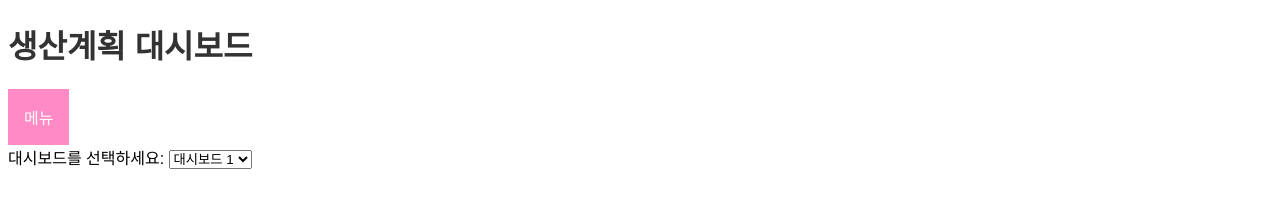
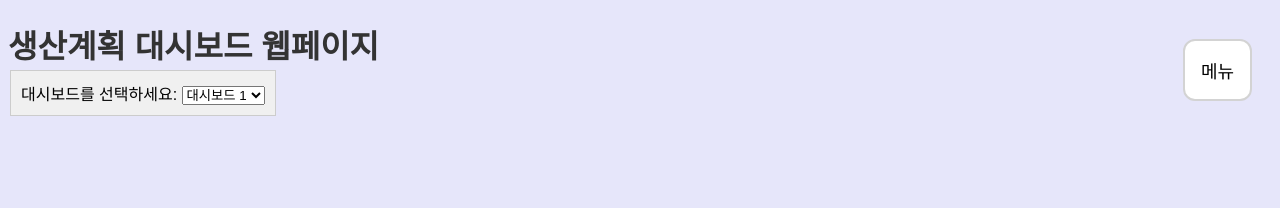
Before and after one commit to joajoa0417/web-page, a plain HTML site: page index.html in a window 1280 px wide. Drawn offline with Linux system fonts and the light colour scheme.

Commit message:
디자인보완

```diff
--- a/index.html
+++ b/index.html
@@ -7,7 +7,7 @@
     <link rel="stylesheet" href="style.css">
 </head>
 <body>
-    <h1>생산계획 대시보드</h1>
+    <h1>생산계획 대시보드 웹페이지</h1>
 
     <!-- 메뉴 버튼과 드롭다운 메뉴 -->
     <div class="dropdown">
@@ -19,7 +19,7 @@
     </div>
 
      <!-- 콤보 리스트 추가 -->
- <div>
+ <div class="combo-container">
     <label for="dashboardSelector">대시보드를 선택하세요:</label>
     <select id="dashboardSelector">
         <option value="dashboard1">대시보드 1</option>
@@ -31,6 +31,7 @@
     <div id="csvFile" class="modal">
         <div class="modal-content">
             <span class="close">&times;</span>
+            <h2>다운로드할 csv 파일을 선택하세요!</h2>
                 <p><a href="https://drive.google.com/file/d/1-9yLKXteh-8xzeEyRprNscQ6k5HTWXd5/view?usp=drive_link.csv" download>0206_pre</a></p>
                 <p><a href="https://drive.google.com/file/d/1-7BG_orNEz7r2LTm_wzKh-RsnZqEntN7/view?usp=drive_link.csv" download>0213_pre</a></p>
         </div>
--- a/style.css
+++ b/style.css
@@ -1,27 +1,41 @@
 body {
-    font-family: Arial, sans-serif; }
+    font-family: '나눔스퀘어', sans-serif;
+
+    background-color: lavender; }
 
 h1 {
 color: #333;
 }
 
+.dropdown {
+  position: relative; /* 상위 요소에 relative 설정 */
+  height: 100px; /* 높이 설정, 필요에 따라 조정 */
+  /* 필요한 경우 다른 스타일 추가 */
+}
+
 .dropdown-bar {
-background-color: #ff8ac6;
-color: white;
-position: relative;
-top: 0;
-right: 0;
+background-color: #ffffff;
+color: black;
+position: absolute;
+top: -50px;
+right: 0px;
 padding: 16px;
-font-size: 16px;
+font-size: 18px;
 margin-right: 20px;
 margin-top: 0px;
 border: none;
 cursor: pointer;
+border: 2px solid lightgray; /* 테두리 색깔을 파란색으로 변경 */
+cursor: pointer;
+font-family: '나눔스퀘어', sans-serif;
+border-radius: 12px;
 }
 
 .subMenu {
 display: none;
 position: absolute;
+top: 5px;
+right: 20px;
 background-color: #f9f9f9;
 min-width: 160px;
 box-shadow: 0px 8px 16px 0px rgba(0,0,0,0.2);
@@ -52,6 +66,13 @@ display: block;
     background-color: rgba(0,0,0,0.4);
   }
 
+  .modal-content h2 {
+    text-align: left;
+    background-color: #f1f1f1;
+    font-size: 15px;
+    margin-left: 0px;
+}
+
   .modal-content {
     background-color: #fefefe;
     margin: 15% auto;
@@ -73,3 +94,13 @@ display: block;
     text-decoration: none;
     cursor: pointer;
   }
+
+  .combo-container {
+    position: absolute;
+    top: 70px;
+    left: 10px;
+
+    background-color: #f0f0f0;
+    padding: 10px;
+    border: 1px solid #ccc;
+}
```
